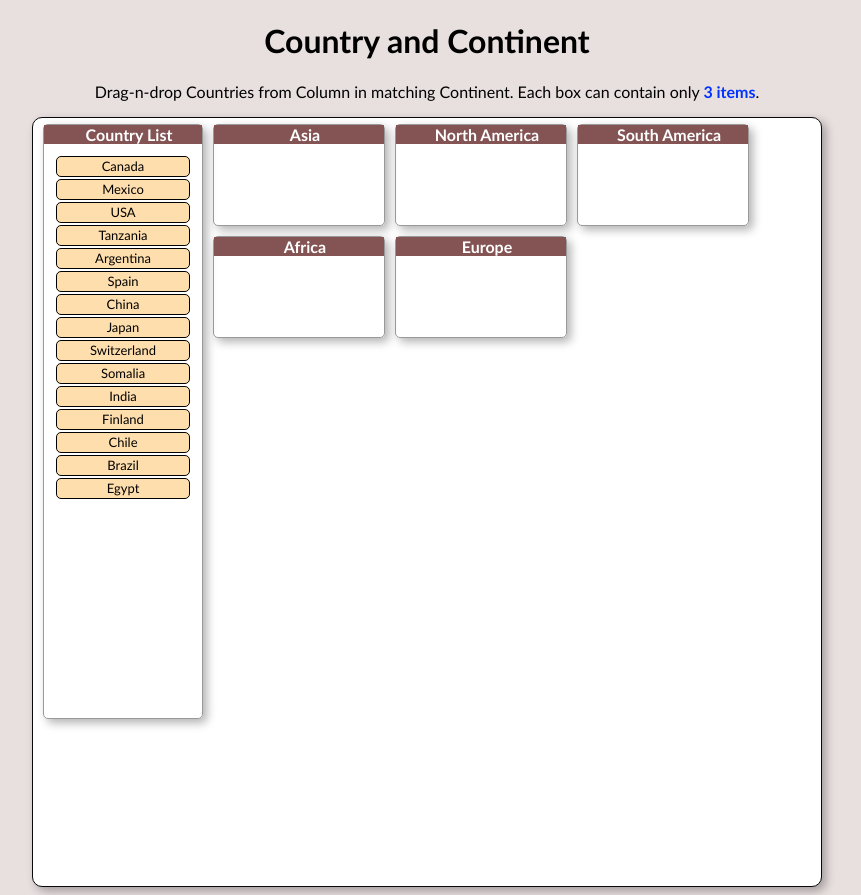
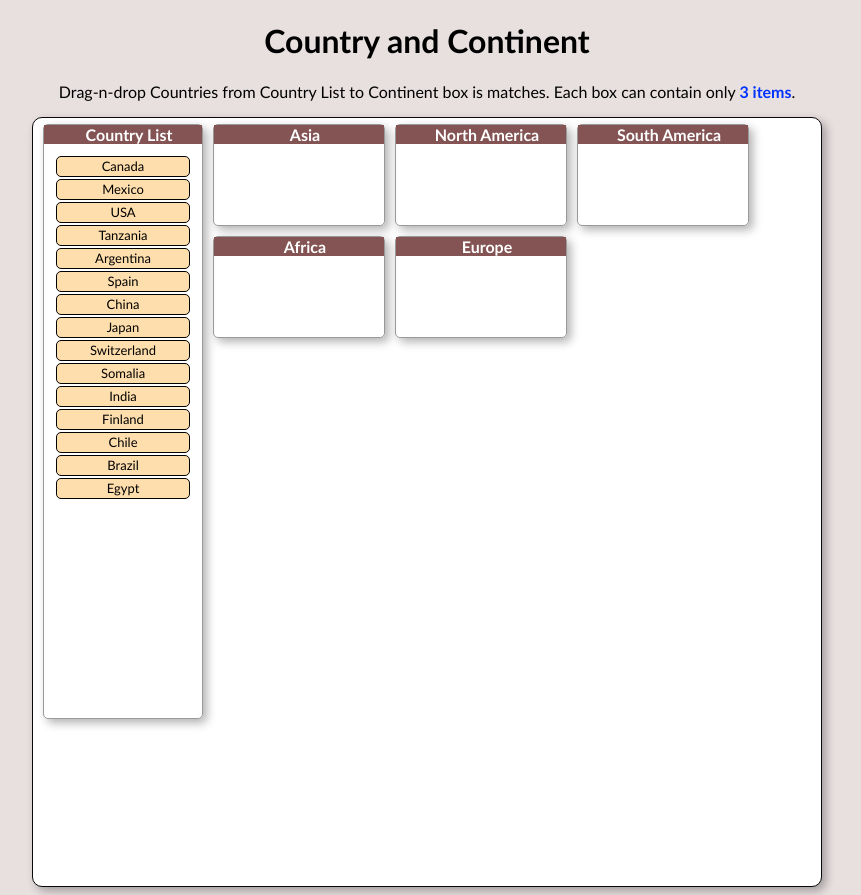
Before and after one commit to durgarao150/DragNDropAssignment, a plain HTML site: page index.html in a window 1280 px wide. Shown: the whole page, without its empty margins (213-1074 px from the left). Drawn offline with Linux system fonts and the light colour scheme.

Commit message:
third commit3

```diff
--- a/index.html
+++ b/index.html
@@ -375,7 +375,7 @@
 </head>
 <body align="center">
 <h1 align="center">Country and Continent</h1>
-<p>Drag-n-drop Countries from Column in matching Continent. Each box can contain only <span class="style1">3 items</span>.</p>
+<p>Drag-n-drop Countries from Country List to Continent box is matches. Each box can contain only <span class="style1">3 items</span>.</p>
 <div id="dhtmlgoodies_dragDropContainer">
 	<div id="topBar">
 	<div style="padding-bottom: 5px; width: 728px; height: 1px;">
```
